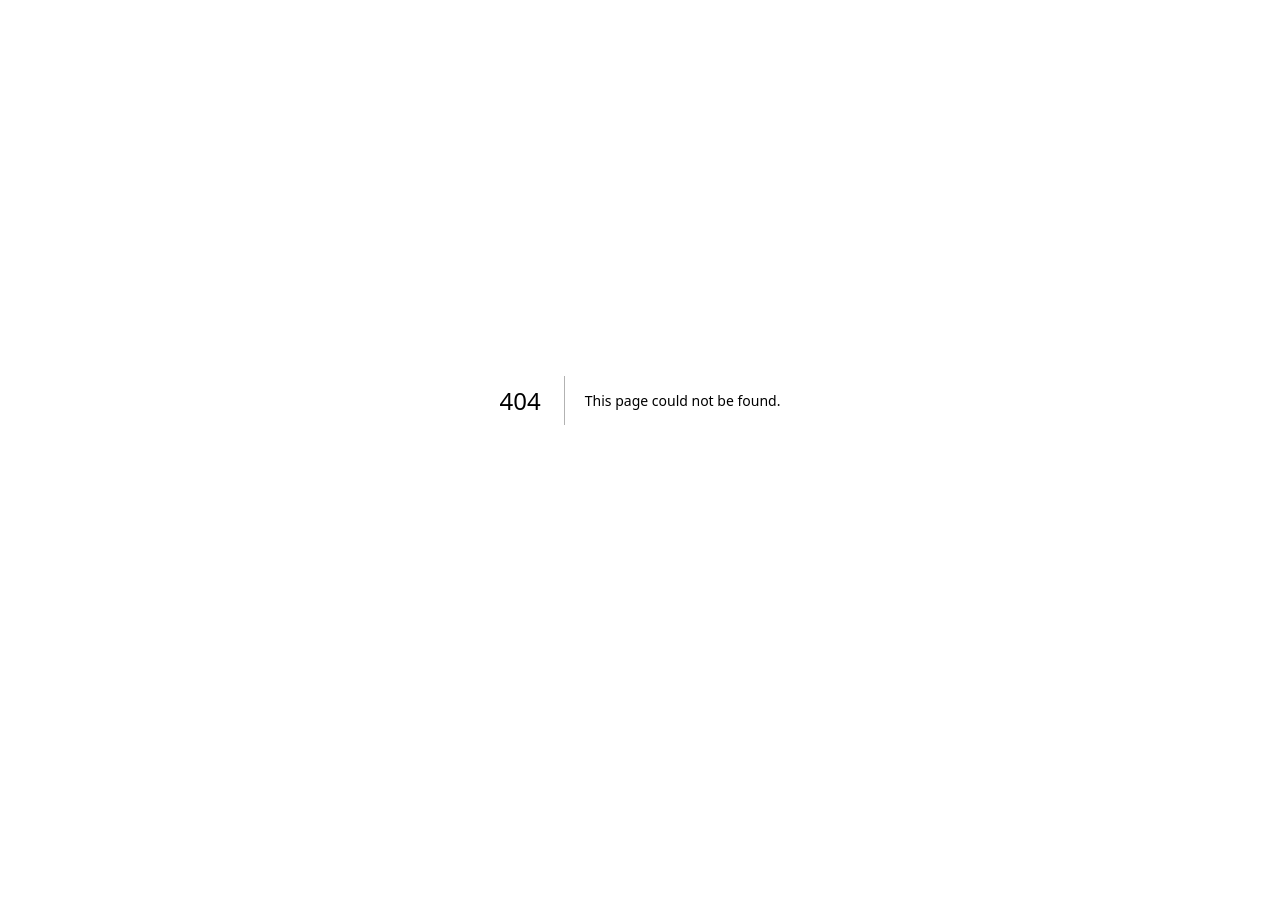
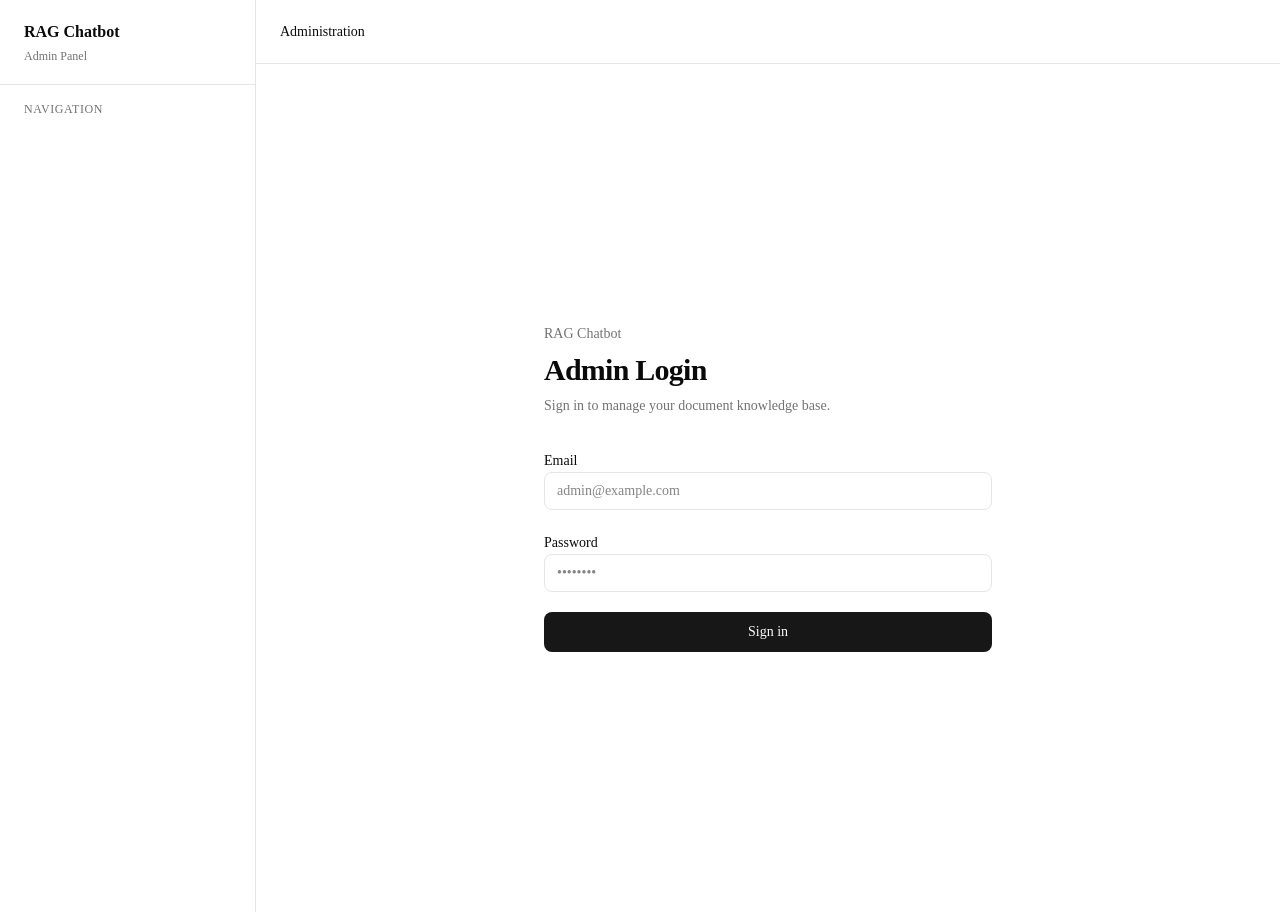
Before and after one commit to sham-jadhav03/RAG-ChatBot, a Next.js app in the folder frontend/: page /admin/login in a window 1280 px wide. Before the commit this address had no page. Before the commit the page ends 800 px from the top, so only its background shows below. Built offline with nearby package versions, Linux system fonts and the light colour scheme; no server answers.

Commit message:
auth setup done

```diff
--- /dev/null
+++ b/frontend/app/admin/layout.tsx
@@ -0,0 +1,36 @@
+"use client";
+
+import { useAuth } from "@/components/hooks/useAuth";
+import { usePathname, useRouter } from "next/navigation";
+import React, { useEffect } from "react";
+import { AdminShell } from "@/components/admin/admin-shell";
+
+export default function AdminLayout({ children }: Readonly<{ children: React.ReactNode }>) {
+    const router = useRouter();
+
+    const pathname = usePathname();
+
+    const { isAuthenticated, isLoading } = useAuth();
+
+    useEffect(() => {
+        if (!isLoading && !isAuthenticated && pathname !== "/admin/login") {
+            router.replace("/admin/login");
+        }
+    }, [isAuthenticated, isLoading, pathname, router]);
+
+    if (isLoading) {
+        return (
+            <main className="flex min-h-screen items-center justify-center">
+                <p className="text-sm text-muted-foreground">
+                    Checking authentication...
+                </p>
+            </main>
+        )
+    }
+
+    if (!isAuthenticated && pathname !== "/admin/login") {
+        return null;
+    }
+
+    return <AdminShell>{children}</AdminShell>;
+}
--- /dev/null
+++ b/frontend/app/admin/login/page.tsx
@@ -0,0 +1,113 @@
+"use client";
+
+import { useAuth } from "@/components/hooks/useAuth";
+import { ApiError } from "@/lib/api-client";
+import { useRouter } from "next/navigation";
+import { FormEvent, useState } from "react";
+
+export default function AdminLoginPage() {
+    const router = useRouter();
+    const { login } = useAuth();
+
+    const [email, setEmail] = useState('');
+    const [password, setPassword] = useState('')
+    const [error, setError] = useState('');
+    const [isSubmitting, setIsSubmitting] = useState(false);
+
+    async function handleSubmit(e: FormEvent<HTMLFormElement>) {
+        e.preventDefault();
+
+        setError("");
+        setIsSubmitting(true);
+
+        try {
+            await login({ email, password });
+            router.replace("/admin");
+        } catch (error) {
+            if (error instanceof ApiError) {
+                setError(error.message);
+            } else {
+                setError("Unable to sign in. Please try again.");
+            }
+        } finally {
+            setIsSubmitting(false);
+        }
+    }
+
+    return (
+        <main className="flex min-h-screen items-center justify-center p-6">
+            <div className="w-full max-w-md">
+                <div className="mb-8">
+                    <p className="text-sm font-medium text-muted-foreground">
+                        RAG Chatbot
+                    </p>
+
+                    <h1 className="mt-2 text-3xl font-semibold tracking-tight">
+                        Admin Login
+                    </h1>
+
+                    <p className="mt-2 text-sm text-muted-foreground">
+                        Sign in to manage your document knowledge base.
+                    </p>
+                </div>
+
+                <form onSubmit={handleSubmit} className="space-y-5">
+                    <div className="space-y-2">
+                        <label htmlFor="email" className="text-sm font-medium">
+                            Email
+                        </label>
+
+                        <input
+                            id="email"
+                            name="email"
+                            type="email"
+                            autoComplete="email"
+                            value={email}
+                            onChange={(event) => setEmail(event.target.value)}
+                            placeholder="admin@example.com"
+                            required
+                            disabled={isSubmitting}
+                            className="w-full rounded-md border bg-background px-3 py-2 text-sm outline-none transition focus:ring-2 focus:ring-ring disabled:cursor-not-allowed disabled:opacity-50"
+                        />
+                    </div>
+
+                    <div className="space-y-2">
+                        <label htmlFor="password" className="text-sm font-medium">
+                            Password
+                        </label>
+
+                        <input
+                            id="password"
+                            name="password"
+                            type="password"
+                            autoComplete="current-password"
+                            value={password}
+                            onChange={(event) => setPassword(event.target.value)}
+                            placeholder="••••••••"
+                            required
+                            disabled={isSubmitting}
+                            className="w-full rounded-md border bg-background px-3 py-2 text-sm outline-none transition focus:ring-2 focus:ring-ring disabled:cursor-not-allowed disabled:opacity-50"
+                        />
+                    </div>
+
+                    {error && (
+                        <div
+                            role="alert"
+                            className="rounded-md border border-destructive/30 bg-destructive/10 px-3 py-2 text-sm text-destructive"
+                        >
+                            {error}
+                        </div>
+                    )}
+
+                    <button
+                        type="submit"
+                        disabled={isSubmitting}
+                        className="w-full rounded-md bg-primary px-4 py-2.5 text-sm font-medium text-primary-foreground transition-opacity hover:opacity-90 disabled:cursor-not-allowed disabled:opacity-50"
+                    >
+                        {isSubmitting ? "Signing in..." : "Sign in"}
+                    </button>
+                </form>
+            </div>
+        </main>
+    );
+}
--- /dev/null
+++ b/frontend/app/admin/page.tsx
@@ -0,0 +1,21 @@
+export default function AdminDashboardPage() {
+  return (
+    <section className="space-y-6">
+      <div>
+        <h1 className="text-2xl font-semibold tracking-tight">
+          Dashboard
+        </h1>
+
+        <p className="mt-1 text-sm text-muted-foreground">
+          Manage your RAG chatbot knowledge base and monitor activity.
+        </p>
+      </div>
+
+      <div className="rounded-lg border p-6">
+        <p className="text-sm text-muted-foreground">
+          Dashboard content will be added in the next step.
+        </p>
+      </div>
+    </section>
+  );
+}
--- /dev/null
+++ b/frontend/components/admin/admin-shell.tsx
@@ -0,0 +1,36 @@
+interface AdminShellProps {
+  children: React.ReactNode;
+}
+
+export function AdminShell({ children }: AdminShellProps) {
+  return (
+    <div className="min-h-screen bg-background">
+      <div className="mx-auto flex min-h-screen max-w-[1600px]">
+        <aside className="hidden w-64 shrink-0 border-r md:block">
+          <div className="flex h-full flex-col">
+            <div className="border-b px-6 py-5">
+              <p className="font-semibold">RAG Chatbot</p>
+              <p className="mt-1 text-xs text-muted-foreground">
+                Admin Panel
+              </p>
+            </div>
+
+            <nav className="flex-1 p-4">
+              <p className="px-2 text-xs font-medium uppercase tracking-wider text-muted-foreground">
+                Navigation
+              </p>
+            </nav>
+          </div>
+        </aside>
+
+        <div className="flex min-w-0 flex-1 flex-col">
+          <header className="flex h-16 items-center border-b px-6">
+            <p className="text-sm font-medium">Administration</p>
+          </header>
+
+          <main className="flex-1 p-6">{children}</main>
+        </div>
+      </div>
+    </div>
+  );
+}
--- /dev/null
+++ b/frontend/components/hooks/useAuth.ts
@@ -0,0 +1,54 @@
+"use client";
+
+import {authApi} from "@/lib/api-client"
+import {
+    AUTH_TOKEN_CHANGED_EVENT,
+    getAuthToken,
+    removeAuthToken,
+    setAuthToken,
+} from "@/lib/auth";
+import type { AuthResponseData, LoginRequest } from "@/lib/types";
+import { useCallback, useState, useSyncExternalStore } from "react";
+
+interface UseAuthReturn {
+    user: AuthResponseData["user"] | null;
+    isAuthenticated: boolean;
+    isLoading: boolean;
+    login:(credentials: LoginRequest) => Promise<void>;
+    logout: () => void;
+}
+
+function subscribeToAuthToken(onStoreChange: () => void): () => void {
+    window.addEventListener(AUTH_TOKEN_CHANGED_EVENT, onStoreChange);
+    window.addEventListener("storage", onStoreChange);
+
+    return () => {
+        window.removeEventListener(AUTH_TOKEN_CHANGED_EVENT, onStoreChange);
+        window.removeEventListener("storage", onStoreChange);
+    };
+}
+
+export function useAuth(): UseAuthReturn {
+    const [user, setUser] = useState<AuthResponseData["user"] | null>(null);
+    const token = useSyncExternalStore(subscribeToAuthToken, getAuthToken, () => null);
+    const isLoading = false;
+
+    const login = useCallback(async (credentials: LoginRequest) => {
+        const response = await authApi.login(credentials);
+        setAuthToken(response.token);
+        setUser(response.user);
+    }, []);
+
+    const logout = useCallback(() => {
+        removeAuthToken();
+        setUser(null)
+    }, []);
+
+    return {
+        user,
+        isAuthenticated: Boolean(user) || Boolean(token),
+        isLoading,
+        login,
+        logout
+    }
+}
--- /dev/null
+++ b/frontend/lib/auth.ts
@@ -0,0 +1,25 @@
+import {AUTH_TOKEN_STORAGE_KEY} from "@/lib/api-client";
+
+export const AUTH_TOKEN_CHANGED_EVENT = "rag-chatbot-auth-token-changed";
+
+export function getAuthToken(): string | null {
+    if(typeof window == "undefined") {
+        return null;
+    }
+
+    return localStorage.getItem(AUTH_TOKEN_STORAGE_KEY);
+}
+
+export function setAuthToken(token: string): void {
+    localStorage.setItem(AUTH_TOKEN_STORAGE_KEY, token);
+    window.dispatchEvent(new Event(AUTH_TOKEN_CHANGED_EVENT));
+}
+
+export function removeAuthToken(): void {
+    localStorage.removeItem(AUTH_TOKEN_STORAGE_KEY);
+    window.dispatchEvent(new Event(AUTH_TOKEN_CHANGED_EVENT));
+}
+
+export function hasAuthToken(): boolean {
+ return getAuthToken() !== null;
+}
```
